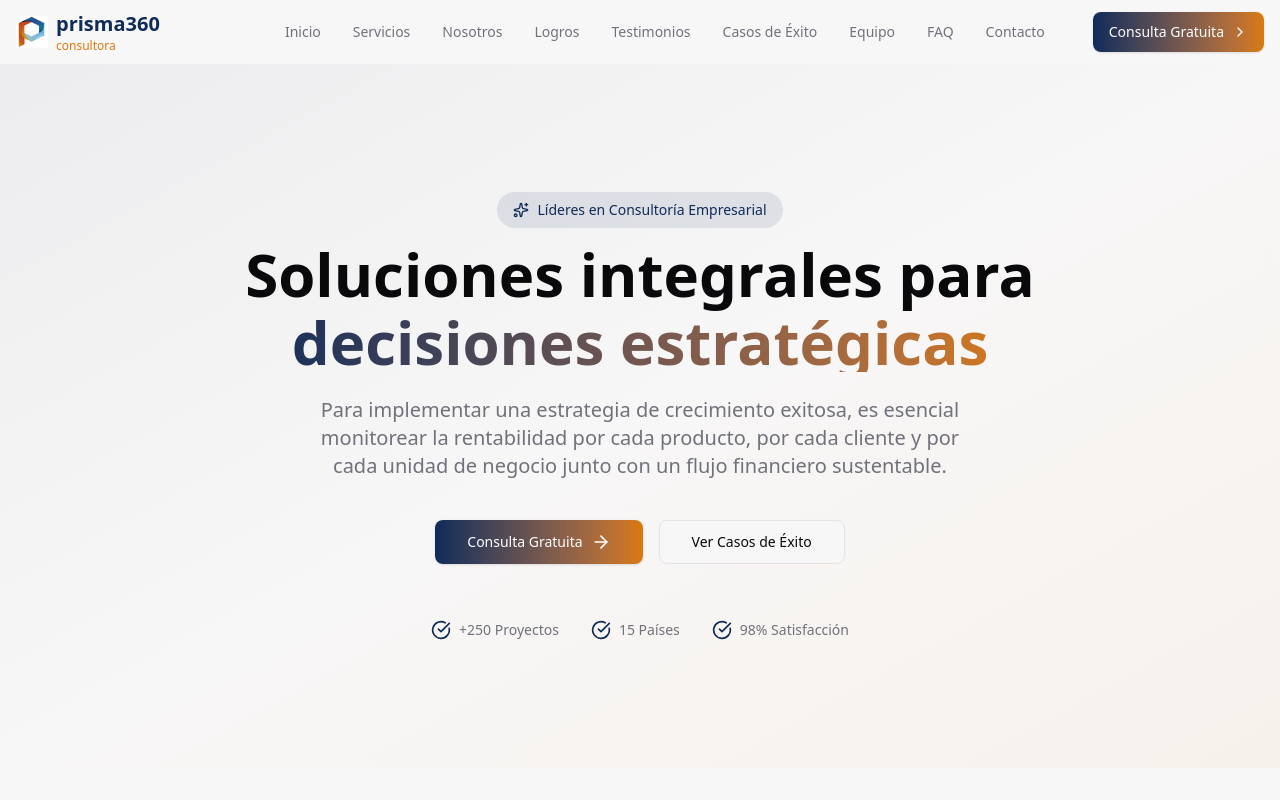
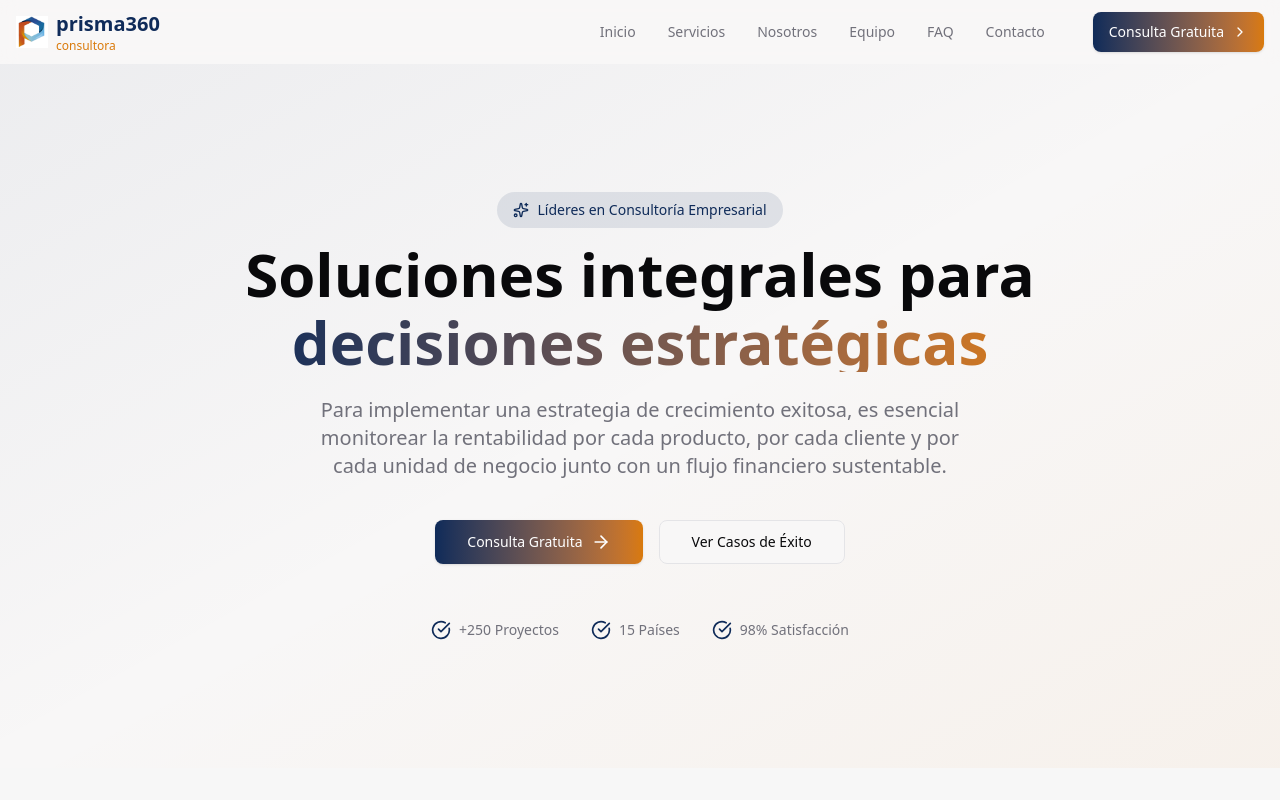
Before and after one commit to kerellen/poc_landing_page, a Next.js app: page / in a window 1280 px wide. Shown: the top 800 px of the page. Built offline with nearby package versions, Linux system fonts and the light colour scheme.

Commit message:
feat: toggle optional sections via config

```diff
--- a/app/page.tsx
+++ b/app/page.tsx
@@ -18,6 +18,7 @@ import { Footer } from "@/components/footer";
 import { Stats } from "@/components/stats";
 import { FAQ } from "@/components/faq";
 import { CTA } from "@/components/cta";
+import { sectionsConfig } from "@/config/sections";
 import {
   LineChart,
   ClipboardList,
@@ -257,6 +258,7 @@ export default function Home() {
         </Section>
 
         {/* Stats Section */}
+        {sectionsConfig.stats && (
           <Section id="estadisticas" className="bg-gradient-to-br from-primary/5 via-transparent to-brand/5">
             <div className="text-center mb-12 space-y-4">
               <h2 className="text-3xl md:text-4xl font-bold">Nuestros Logros</h2>
@@ -266,8 +268,10 @@ export default function Home() {
             </div>
             <Stats />
           </Section>
+        )}
 
         {/* Testimonials Section */}
+        {sectionsConfig.testimonials && (
           <Section id="testimonios">
             <div className="text-center mb-12 space-y-4">
               <h2 className="text-3xl md:text-4xl font-bold">Lo que dicen nuestros clientes</h2>
@@ -277,8 +281,10 @@ export default function Home() {
             </div>
             <Testimonials />
           </Section>
+        )}
 
         {/* Success Stories Carousel */}
+        {sectionsConfig.successStories && (
           <Section id="casos-exito" className="bg-muted/30">
             <div className="text-center mb-12 space-y-4">
               <h2 className="text-3xl md:text-4xl font-bold">Casos de Éxito</h2>
@@ -288,6 +294,7 @@ export default function Home() {
             </div>
             <Carousel />
           </Section>
+        )}
 
         {/* Team Section */}
         <Section id="equipo">
--- a/components/footer.tsx
+++ b/components/footer.tsx
@@ -14,6 +14,7 @@ import {
 } from "lucide-react";
 import { useState } from "react";
 import Image from "next/image";
+import { sectionsConfig } from "@/config/sections";
 
 const footerLinks = {
   servicios: [
@@ -26,8 +27,12 @@ const footerLinks = {
   empresa: [
     { label: "Sobre Nosotros", href: "#nosotros" },
     { label: "Nuestro Equipo", href: "#equipo" },
-    { label: "Casos de Éxito", href: "#casos-exito" },
-    { label: "Testimonios", href: "#testimonios" },
+    ...(sectionsConfig.successStories
+      ? [{ label: "Casos de Éxito", href: "#casos-exito" }]
+      : []),
+    ...(sectionsConfig.testimonials
+      ? [{ label: "Testimonios", href: "#testimonios" }]
+      : []),
     { label: "Blog", href: "#" },
   ],
   recursos: [
--- a/components/navigation.tsx
+++ b/components/navigation.tsx
@@ -5,14 +5,14 @@ import { Button } from "@/components/ui/button";
 import { Menu, X, ChevronRight } from "lucide-react";
 import Image from "next/image";
 import { cn } from "@/lib/utils";
-
+import { sectionsConfig } from "@/config/sections";
 const navItems = [
   { href: "#inicio", label: "Inicio" },
   { href: "#servicios", label: "Servicios" },
   { href: "#nosotros", label: "Nosotros" },
-  { href: "#estadisticas", label: "Logros" },
-  { href: "#testimonios", label: "Testimonios" },
-  { href: "#casos-exito", label: "Casos de Éxito" },
+  ...(sectionsConfig.stats ? [{ href: "#estadisticas", label: "Logros" }] : []),
+  ...(sectionsConfig.testimonials ? [{ href: "#testimonios", label: "Testimonios" }] : []),
+  ...(sectionsConfig.successStories ? [{ href: "#casos-exito", label: "Casos de Éxito" }] : []),
   { href: "#equipo", label: "Equipo" },
   { href: "#faq", label: "FAQ" },
   { href: "#contacto", label: "Contacto" },
--- /dev/null
+++ b/config/sections.ts
@@ -0,0 +1,11 @@
+export interface SectionsConfig {
+  stats: boolean;
+  testimonials: boolean;
+  successStories: boolean;
+}
+
+export const sectionsConfig: SectionsConfig = {
+  stats: false,
+  testimonials: false,
+  successStories: false,
+};
```
Lines whose indentation alone changed are shown as unchanged.
